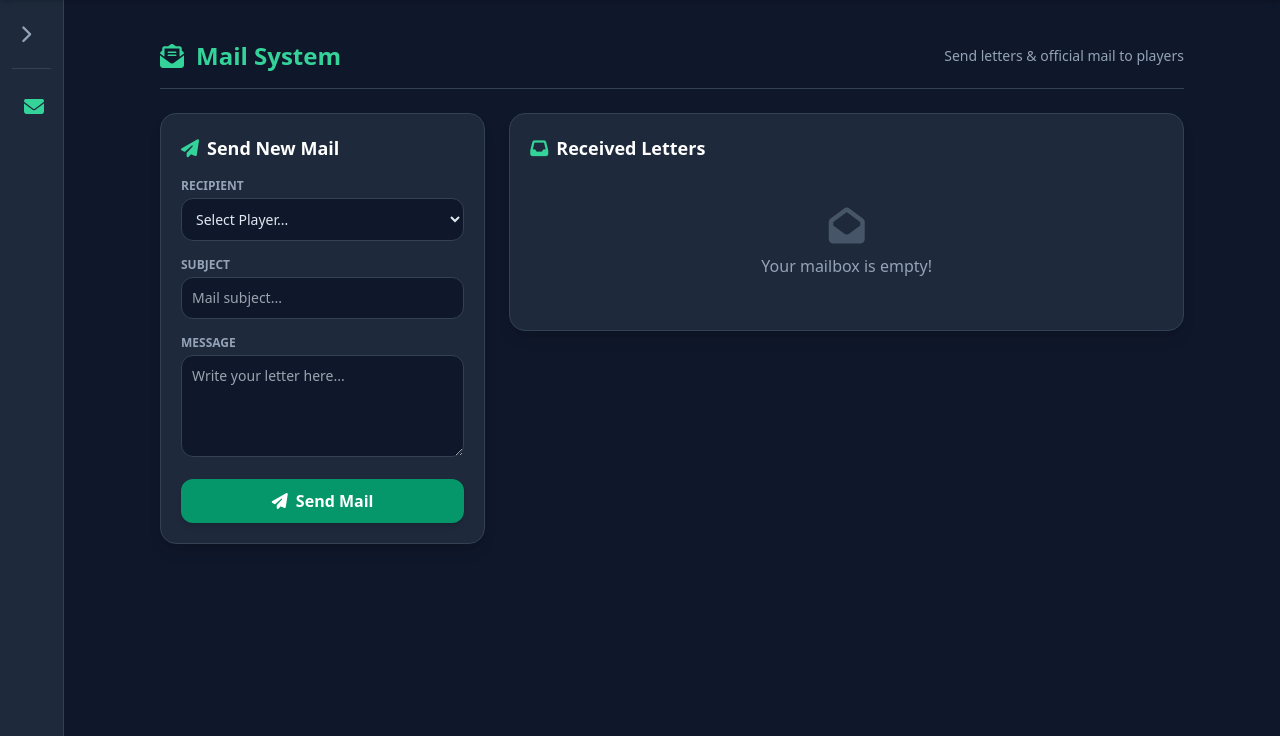
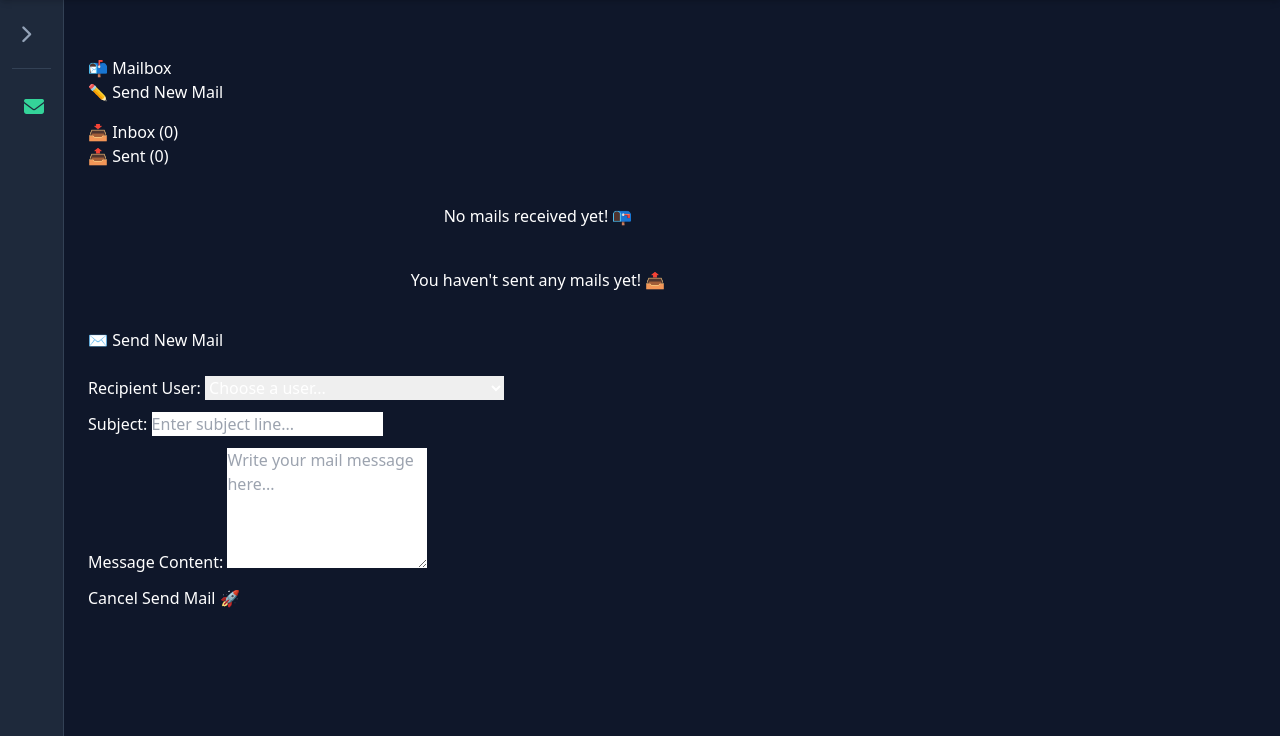
Before and after one commit to heinth123/minecraft-portal-, a Flask app: template templates/mailbox.html in a window 1280 px wide. Shown: the part 64-800 px from the top of the page. Run offline with Flask 3, Linux system fonts and the light colour scheme; the template is opened without the code that fills it: values that come from a table or form of the project are taken from there, others are empty; data comes from the database, SQL or seed files in the repository; some libraries are stand-ins or nearby versions.

Commit message:
Refactor mailbox template for improved layout and admin panel

```diff
--- a/templates/mailbox.html
+++ b/templates/mailbox.html
@@ -1,153 +1,226 @@
 {% extends "base.html" %}
 
 {% block content %}
-<div class="max-w-5xl mx-auto space-y-6">
-    <!-- Header -->
-    <div class="flex items-center justify-between border-b border-slate-700 pb-4">
-        <h1 class="text-2xl font-bold text-emerald-400 flex items-center gap-3">
-            <i class="fa-solid fa-envelope-open-text"></i> Mail System
-        </h1>
-        <span class="text-sm text-slate-400">Send letters & official mail to players</span>
+<div class="container py-4" style="max-width: 900px;">
+
+    <div class="d-flex justify-content-between align-items-center mb-4">
+        <h2>📬 Mailbox</h2>
+        <button class="btn btn-success" data-bs-toggle="modal" data-bs-target="#sendMailModal">
+            ✏️ Send New Mail
+        </button>
     </div>
 
-    <!-- 🟢🔴 ADMIN VERIFICATION REVIEW SECTION -->
+    <!-- ADMIN VERIFICATION REQUESTS PANEL -->
     {% if current_user.is_admin %}
-    <div class="bg-slate-800 border border-slate-700 rounded-2xl p-5 shadow-lg space-y-4">
-        <h2 class="text-lg font-semibold text-white flex items-center gap-2">
-            <i class="fa-solid fa-user-shield text-emerald-400"></i> Pending Account Verification Requests
-        </h2>
+        <div class="card bg-dark text-white border-warning mb-4 shadow">
+            <div class="card-header border-warning d-flex justify-content-between align-items-center">
+                <h5 class="mb-0 text-warning">🛡️ Admin Verification Requests Panel</h5>
+                <span class="badge bg-warning text-dark">{{ pending_verifications|length }} Pending</span>
+            </div>
+            <div class="card-body">
+                {% if pending_verifications %}
+                    <div class="table-responsive">
+                        <table class="table table-dark table-hover align-middle mb-0">
+                            <thead>
+                                <tr>
+                                    <th>User</th>
+                                    <th>Real Name / Age</th>
+                                    <th>Reason</th>
+                                    <th>Face Photo</th>
+                                    <th>Links</th>
+                                    <th>Action</th>
+                                </tr>
+                            </thead>
+                            <tbody>
+                                {% for req in pending_verifications %}
+                                    <tr>
+                                        <td>
+                                            <a href="{{ url_for('profile', username=req.user.username) }}" class="text-info fw-bold text-decoration-none">
+                                                @{{ req.user.username }}
+                                            </a>
+                                        </td>
+                                        <td>
+                                            <div>{{ req.real_name }}</div>
+                                            <small class="text-muted">Age: {{ req.age }} | Nick: {{ req.nickname or 'N/A' }}</small>
+                                        </td>
+                                        <td>
+                                            <span class="badge bg-secondary">{{ req.reason_choice }}</span>
+                                            {% if req.reason_other %}
+                                                <div class="small text-muted mt-1">{{ req.reason_other }}</div>
+                                            {% endif %}
+                                        </td>
+                                        <td>
+                                            {% if req.face_photo_url %}
+                                                <a href="{{ req.face_photo_url }}" target="_blank">
+                                                    <img src="{{ req.face_photo_url }}" class="rounded border border-secondary" style="width: 45px; height: 45px; object-fit: cover;">
+                                                </a>
+                                            {% else %}
+                                                <span class="text-muted">No photo</span>
+                                            {% endif %}
+                                        </td>
+                                        <td>
+                                            <small>
+                                                {% if req.link_1 %}<a href="{{ req.link_1 }}" target="_blank" class="text-info">Link 1</a>{% endif %}
+                                                {% if req.link_2 %}| <a href="{{ req.link_2 }}" target="_blank" class="text-info">Link 2</a>{% endif %}
+                                                {% if req.link_3 %}| <a href="{{ req.link_3 }}" target="_blank" class="text-info">Link 3</a>{% endif %}
+                                            </small>
+                                        </td>
+                                        <td>
+                                            <div class="d-flex gap-1">
+                                                <form action="{{ url_for('verify_action', req_id=req.id) }}" method="POST">
+                                                    <input type="hidden" name="action" value="approve">
+                                                    <button type="submit" class="btn btn-sm btn-success">Approve ✅</button>
+                                                </form>
 
-        {% set pending_reqs = VerificationRequest.query.filter_by(status='pending').all() %}
-        {% if pending_reqs %}
-            <div class="space-y-4">
-                {% for req in pending_reqs %}
-                <div class="bg-slate-900/90 p-4 rounded-xl border border-slate-700 space-y-3 text-xs">
-                    <!-- User Header -->
-                    <div class="flex items-center justify-between border-b border-slate-800 pb-2">
-                        <div class="flex items-center gap-2">
-                            <img src="{{ req.user.safe_pfp }}" class="w-8 h-8 rounded-full object-cover border border-emerald-500/40">
-                            <div>
-                                <span class="font-bold text-white text-sm">{{ req.user.nickname }}</span>
-                                <span class="text-slate-400">(@{{ req.user.username }})</span>
+                                                <button class="btn btn-sm btn-danger" data-bs-toggle="modal" data-bs-target="#rejectModal{{ req.id }}">Reject ❌</button>
+                                            </div>
+
+                                            <!-- Reject Reason Modal -->
+                                            <div class="modal fade" id="rejectModal{{ req.id }}" tabindex="-1">
+                                                <div class="modal-dialog modal-dialog-centered text-dark">
+                                                    <div class="modal-content bg-dark text-white border-danger">
+                                                        <form action="{{ url_for('verify_action', req_id=req.id) }}" method="POST">
+                                                            <input type="hidden" name="action" value="reject">
+                                                            <div class="modal-header border-danger">
+                                                                <h5 class="modal-title">Reject Verification Request</h5>
+                                                                <button type="button" class="btn-close btn-close-white" data-bs-dismiss="modal"></button>
+                                                            </div>
+                                                            <div class="modal-body">
+                                                                <p>Providing a reason for rejecting @{{ req.user.username }}'s request:</p>
+                                                                <textarea name="reason" class="form-control bg-secondary text-white" rows="3" placeholder="Explain why this request is rejected..." required></textarea>
+                                                            </div>
+                                                            <div class="modal-footer border-danger">
+                                                                <button type="button" class="btn btn-secondary" data-bs-dismiss="modal">Cancel</button>
+                                                                <button type="submit" class="btn btn-danger">Confirm Reject</button>
+                                                            </div>
+                                                        </form>
                                                     </div>
                                                 </div>
-                        <span class="text-slate-500">{{ req.created_at.strftime('%Y-%m-%d %H:%M') if req.created_at else '' }}</span>
                                             </div>
 
-                    <!-- Submission Details -->
-                    <div class="grid grid-cols-1 md:grid-cols-2 gap-2 text-slate-300">
-                        <p><strong class="text-emerald-400">1. Reason:</strong> {{ req.reason_choice }} {% if req.reason_other %}({{ req.reason_other }}){% endif %}</p>
-                        <p><strong class="text-emerald-400">2. reCAPTCHA:</strong> Passed ✅</p>
-                        <p><strong class="text-emerald-400">3. Knows Admin:</strong> {{ req.admin_known }}</p>
-                        <p><strong class="text-emerald-400">4. Real Name:</strong> {{ req.real_name }} | <strong>Age:</strong> {{ req.age }}</p>
+                                        </td>
+                                    </tr>
+                                {% endfor %}
+                            </tbody>
+                        </table>
                     </div>
-
-                    {% if req.nickname %}
-                    <p class="text-slate-300"><strong class="text-emerald-400">Nickname:</strong> {{ req.nickname }}</p>
+                {% else %}
+                    <p class="text-muted mb-0">No pending verification requests at this time. 👍</p>
+                {% endif %}
+            </div>
+        </div>
     {% endif %}
 
-                    <!-- Photo & External Links -->
-                    <div class="flex flex-wrap gap-3 items-center pt-1 border-t border-slate-800">
-                        <a href="{{ req.face_photo_url }}" target="_blank" class="bg-slate-800 text-emerald-400 border border-emerald-500/40 px-2.5 py-1 rounded-lg hover:bg-emerald-600 hover:text-white transition">
-                            📷 View Face Photo
-                        </a>
-                        <a href="{{ req.link_1 }}" target="_blank" class="text-sky-400 hover:underline">Link 1</a>
-                        <a href="{{ req.link_2 }}" target="_blank" class="text-sky-400 hover:underline">Link 2</a>
-                        <a href="{{ req.link_3 }}" target="_blank" class="text-sky-400 hover:underline">Link 3</a>
-                        {% if req.link_4 %}<a href="{{ req.link_4 }}" target="_blank" class="text-sky-400 hover:underline">Link 4</a>{% endif %}
-                        {% if req.link_5 %}<a href="{{ req.link_5 }}" target="_blank" class="text-sky-400 hover:underline">Link 5</a>{% endif %}
+    <!-- MAIL TABS -->
+    <ul class="nav nav-tabs mb-4 border-secondary" id="mailTabs" role="tablist">
+        <li class="nav-item" role="presentation">
+            <button class="nav-link active text-white fw-bold" id="inbox-tab" data-bs-toggle="tab" data-bs-target="#inbox" type="button" role="tab">
+                📥 Inbox ({{ received_mails|length }})
+            </button>
+        </li>
+        <li class="nav-item" role="presentation">
+            <button class="nav-link text-white fw-bold" id="sent-tab" data-bs-toggle="tab" data-bs-target="#sent" type="button" role="tab">
+                📤 Sent ({{ sent_mails|length }})
+            </button>
+        </li>
+    </ul>
+
+    <div class="tab-content" id="mailTabsContent">
+
+        <!-- INBOX -->
+        <div class="tab-pane fade show active" id="inbox" role="tabpanel">
+            {% if received_mails %}
+                <div class="list-group">
+                    {% for mail in received_mails %}
+                        <div class="list-group-item bg-dark text-white border-secondary mb-3 rounded shadow-sm">
+                            <div class="d-flex justify-content-between align-items-center mb-2">
+                                <div class="d-flex align-items-center gap-2">
+                                    <img src="{{ mail.sender.safe_pfp }}" class="rounded-circle" style="width: 35px; height: 35px; object-fit: cover;">
+                                    <div>
+                                        <strong class="text-success">{{ mail.sender.nickname }}</strong>
+                                        <small class="text-muted">(@{{ mail.sender.username }})</small>
                                     </div>
-
-                    <!-- Decision Action Form -->
-                    <form action="{{ url_for('verify_action', req_id=req.id) }}" method="POST" class="pt-2 flex flex-col md:flex-row items-center gap-2">
-                        <input type="text" name="reason" placeholder="Add reason (Optional)..." class="w-full md:flex-1 bg-slate-800 border border-slate-700 rounded-lg p-2 text-white focus:outline-none focus:border-emerald-500">
-                        <div class="flex gap-2 w-full md:w-auto justify-end">
-                            <button type="submit" name="action" value="approve" class="bg-emerald-600 hover:bg-emerald-500 text-white font-bold px-4 py-2 rounded-lg flex items-center gap-1 transition">
-                                🟢 Approve
-                            </button>
-                            <button type="submit" name="action" value="reject" class="bg-rose-600 hover:bg-rose-500 text-white font-bold px-4 py-2 rounded-lg flex items-center gap-1 transition">
-                                🔴 Reject
-                            </button>
                                 </div>
-                    </form>
+                                <small class="text-muted">{{ mail.created_at.strftime('%Y-%m-%d %H:%M') }}</small>
+                            </div>
+                            <h5 class="text-warning mb-2">{{ mail.subject }}</h5>
+                            <p class="mb-0 text-light" style="white-space: pre-wrap;">{{ mail.content }}</p>
                         </div>
                     {% endfor %}
                 </div>
             {% else %}
-            <p class="text-slate-400 text-xs text-center py-2">No pending verification requests right now! 🎉</p>
+                <div class="text-center text-muted py-5">
+                    <h5>No mails received yet! 📭</h5>
+                </div>
             {% endif %}
         </div>
-    {% endif %}
 
-    <div class="grid grid-cols-1 lg:grid-cols-3 gap-6">
-
-        <!-- COMPOSE MAIL FORM -->
-        <div class="bg-slate-800 border border-slate-700 rounded-2xl p-5 shadow-lg lg:col-span-1 h-fit">
-            <h2 class="text-lg font-semibold text-white mb-4 flex items-center gap-2">
-                <i class="fa-solid fa-paper-plane text-emerald-400"></i> Send New Mail
-            </h2>
-            <form action="{{ url_for('mailbox') }}" method="POST" class="space-y-4">
+        <!-- SENT -->
+        <div class="tab-pane fade" id="sent" role="tabpanel">
+            {% if sent_mails %}
+                <div class="list-group">
+                    {% for mail in sent_mails %}
+                        <div class="list-group-item bg-dark text-white border-secondary mb-3 rounded shadow-sm">
+                            <div class="d-flex justify-content-between align-items-center mb-2">
+                                <div class="d-flex align-items-center gap-2">
+                                    <img src="{{ mail.receiver.safe_pfp }}" class="rounded-circle" style="width: 35px; height: 35px; object-fit: cover;">
                                     <div>
-                    <label class="block text-xs font-semibold text-slate-400 mb-1 uppercase">Recipient</label>
-                    <select name="receiver_id" required class="w-full bg-slate-900 border border-slate-700 rounded-xl p-2.5 text-slate-200 text-sm focus:outline-none focus:border-emerald-500">
-                        <option value="" disabled selected>Select Player...</option>
-                        {% for user in all_users %}
-                            <option value="{{ user.id }}">{{ user.nickname }} (@{{ user.username }})</option>
-                        {% endfor %}
-                    </select>
-                </div>
-
-                <div>
-                    <label class="block text-xs font-semibold text-slate-400 mb-1 uppercase">Subject</label>
-                    <input type="text" name="subject" placeholder="Mail subject..." required class="w-full bg-slate-900 border border-slate-700 rounded-xl p-2.5 text-slate-200 text-sm focus:outline-none focus:border-emerald-500">
-                </div>
-
-                <div>
-                    <label class="block text-xs font-semibold text-slate-400 mb-1 uppercase">Message</label>
-                    <textarea name="content" rows="4" placeholder="Write your letter here..." required class="w-full bg-slate-900 border border-slate-700 rounded-xl p-2.5 text-slate-200 text-sm focus:outline-none focus:border-emerald-500"></textarea>
-                </div>
-
-                <button type="submit" class="w-full bg-emerald-600 hover:bg-emerald-500 text-white font-semibold py-2.5 rounded-xl transition shadow-md flex items-center justify-center gap-2">
-                    <i class="fa-solid fa-paper-plane"></i> Send Mail
-                </button>
-            </form>
-        </div>
-
-        <!-- RECEIVED MAILS INBOX -->
-        <div class="lg:col-span-2 space-y-6">
-            <div class="bg-slate-800 border border-slate-700 rounded-2xl p-5 shadow-lg">
-                <h2 class="text-lg font-semibold text-white mb-3 flex items-center gap-2">
-                    <i class="fa-solid fa-inbox text-emerald-400"></i> Received Letters
-                </h2>
-
-                {% if received_mails %}
-                <div class="space-y-3">
-                    {% for mail in received_mails %}
-                    <div class="bg-slate-900/80 p-4 rounded-xl border border-slate-700/60">
-                        <div class="flex items-center justify-between mb-2 border-b border-slate-800 pb-2">
-                            <div class="flex items-center gap-2">
-                                <img src="{{ mail.sender.safe_pfp }}" class="w-8 h-8 rounded-full object-cover">
-                                <div>
-                                    <span class="font-bold text-slate-200 text-sm">{{ mail.sender.nickname }}</span>
-                                    <span class="text-xs text-slate-500">(@{{ mail.sender.username }})</span>
+                                        <span class="text-muted">To:</span> <strong class="text-info">{{ mail.receiver.nickname }}</strong>
+                                        <small class="text-muted">(@{{ mail.receiver.username }})</small>
                                     </div>
                                 </div>
-                            <span class="text-xs text-slate-500">{{ mail.created_at.strftime('%Y-%m-%d %H:%M') if mail.created_at else '' }}</span>
+                                <small class="text-muted">{{ mail.created_at.strftime('%Y-%m-%d %H:%M') }}</small>
                             </div>
-                        <h3 class="font-semibold text-emerald-400 text-sm mb-1">📌 {{ mail.subject }}</h3>
-                        <p class="text-slate-300 text-sm leading-relaxed whitespace-pre-line">{{ mail.content }}</p>
+                            <h5 class="text-warning mb-2">{{ mail.subject }}</h5>
+                            <p class="mb-0 text-light" style="white-space: pre-wrap;">{{ mail.content }}</p>
                         </div>
                     {% endfor %}
                 </div>
             {% else %}
-                <div class="text-center py-8 text-slate-400">
-                    <i class="fa-solid fa-envelope-open text-4xl mb-2 text-slate-600"></i>
-                    <p>Your mailbox is empty!</p>
+                <div class="text-center text-muted py-5">
+                    <h5>You haven't sent any mails yet! 📤</h5>
                 </div>
             {% endif %}
         </div>
+
     </div>
 
 </div>
+
+<!-- SEND MAIL MODAL -->
+<div class="modal fade" id="sendMailModal" tabindex="-1">
+    <div class="modal-dialog modal-dialog-centered">
+        <div class="modal-content bg-dark text-white border-success">
+            <form action="{{ url_for('mailbox') }}" method="POST">
+                <div class="modal-header border-success">
+                    <h5 class="modal-title text-success">✉️ Send New Mail</h5>
+                    <button type="button" class="btn-close btn-close-white" data-bs-dismiss="modal"></button>
+                </div>
+                <div class="modal-body">
+                    <div class="mb-3">
+                        <label class="form-label">Recipient User:</label>
+                        <select name="receiver_id" class="form-select bg-secondary text-white" required>
+                            <option value="" disabled selected>Choose a user...</option>
+                            {% for u in all_users %}
+                                <option value="{{ u.id }}">@{{ u.username }} ({{ u.nickname }})</option>
+                            {% endfor %}
+                        </select>
+                    </div>
+                    <div class="mb-3">
+                        <label class="form-label">Subject:</label>
+                        <input type="text" name="subject" class="form-control bg-secondary text-white" placeholder="Enter subject line..." required>
+                    </div>
+                    <div class="mb-3">
+                        <label class="form-label">Message Content:</label>
+                        <textarea name="content" class="form-control bg-secondary text-white" rows="5" placeholder="Write your mail message here..." required></textarea>
+                    </div>
+                </div>
+                <div class="modal-footer border-success">
+                    <button type="button" class="btn btn-secondary" data-bs-dismiss="modal">Cancel</button>
+                    <button type="submit" class="btn btn-success">Send Mail 🚀</button>
+                </div>
+            </form>
+        </div>
+    </div>
 </div>
 {% endblock %}
```
Lines whose indentation alone changed are shown as unchanged.
